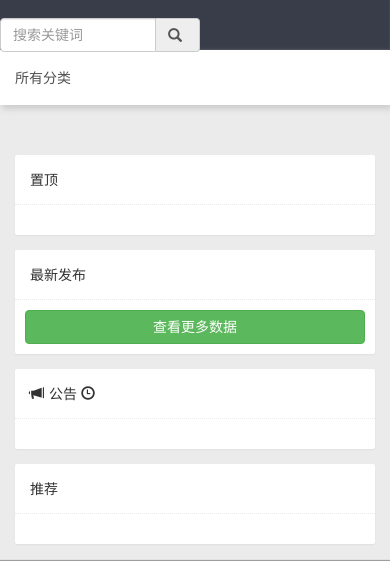
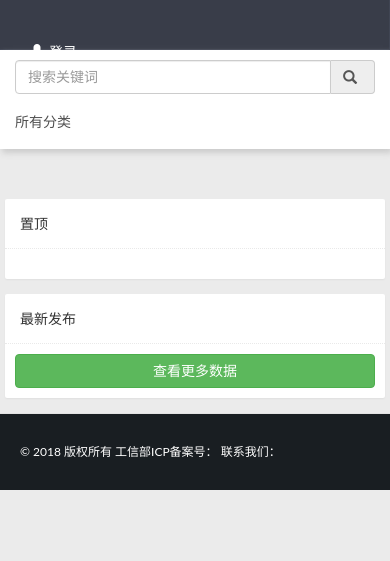
Before and after one commit to newpanjing/myblog, a Django app: page / in a window 390 px wide. Shown: the top 561 px of the page. After the commit the page ends 490 px from the top, so only its background shows below. Run offline with Django 3.2, Linux system fonts and the light colour scheme; data that the repository does not hold is empty; some libraries are stand-ins or nearby versions; grey boxes are pictures that could not be loaded.

Commit message:
优化显示样式

```diff
--- a/static/css/style.css
+++ b/static/css/style.css
@@ -7,6 +7,34 @@
     .nav > li {
         display: inline-block;
     }
+
+    .search-input {
+        display: none;
+    }
+
+    .content-wrap {
+        margin-top: 20px;
+    }
+
+    .col-lg-1, .col-lg-10, .col-lg-11, .col-lg-12, .col-lg-2, .col-lg-3, .col-lg-4, .col-lg-5, .col-lg-6, .col-lg-7, .col-lg-8, .col-lg-9, .col-md-1, .col-md-10, .col-md-11, .col-md-12, .col-md-2, .col-md-3, .col-md-4, .col-md-5, .col-md-6, .col-md-7, .col-md-8, .col-md-9, .col-sm-1, .col-sm-10, .col-sm-11, .col-sm-12, .col-sm-2, .col-sm-3, .col-sm-4, .col-sm-5, .col-sm-6, .col-sm-7, .col-sm-8, .col-sm-9, .col-xs-1, .col-xs-10, .col-xs-11, .col-xs-12, .col-xs-2, .col-xs-3, .col-xs-4, .col-xs-5, .col-xs-6, .col-xs-7, .col-xs-8, .col-xs-9 {
+        position: relative;
+        min-height: 1px;
+        padding-right: 5px;
+        padding-left: 5px;
+    }
+
+    .notice-box {
+        display: none;
+    }
+
+    .footer-top {
+        display: none;
+    }
+
+    .mobile-search-input {
+        display: block;
+    }
+
 }
 
 @media screen and (max-width: 500px) {
@@ -15,7 +43,9 @@
 
 /* 中等屏幕（桌面显示器，大于等于 992px） */
 @media (min-width: 992px) {
-
+    .mobile-search-input {
+        display: none;
+    }
 }
 
 /* 大屏幕（大桌面显示器，大于等于 1200px） */
@@ -183,6 +213,7 @@
     background: none;
     color: #5FB878;
 }
+
 .tag
 .aritcle-item .title {
     padding-right: 10px;
@@ -247,10 +278,12 @@
     padding-left: 10px;
     margin: 0;
 }
-.article{
-    word-wrap:break-word;
+
+.article {
+    word-wrap: break-word;
     word-break: break-all;
 }
+
 .article img {
     max-width: 100%;
 }
@@ -410,7 +443,7 @@
 
 .aritcle-item .subject {
     color: #767373;
-    word-wrap:break-word;
+    word-wrap: break-word;
     word-break: break-all;
 }
 
@@ -529,9 +562,11 @@
     background-color: #f7f7f7;
     margin-top: 10px;
 }
-.reply-list .item{
+
+.reply-list .item {
     padding: 10px;
 }
+
 .reply-input {
     display: table;
     width: 100%;
@@ -552,6 +587,7 @@
 .footer .qrcode-box {
     margin: 10px auto;
 }
+
 .footer .qrcode {
     background: url("../images/qrcode.png") no-repeat;
     background-size: cover;
@@ -560,22 +596,28 @@
     margin-left: auto;
     margin-right: auto;
 }
-.reply-comment-box{
+
+.reply-comment-box {
     margin: 10px auto;
     font-size: 12px;
 }
-.reply-comment-box a{
+
+.reply-comment-box a {
     font-size: 12px;
 }
-.search-input{
+
+.search-input {
     padding-top: 10px;
 }
-.search-input .input-group{
+
+.search-input .input-group {
     width: 200px;
 }
-.project-item{
+
+.project-item {
     line-height: 25px;
 }
-.project-detail img{
+
+.project-detail img {
     max-width: 100%;
 }
--- a/templates/extend.html
+++ b/templates/extend.html
@@ -69,7 +69,22 @@
     </div>
     {% block navbar %}
         <div class="navbar-block categorys">
+
             <div class="container">
+
+            <!-- 触屏搜索框 -->
+            <div class="search-input mobile-search-input">
+                <form target="_blank" role="search" method="get" id="searchform"
+                      action="{% url 'haystack_search' %}">
+                    <div class="input-group" style="width: auto">
+                        <input type="search" name="q" class="form-control" placeholder="搜索关键词"
+                               aria-describedby="basic-addon1">
+                        <span class="input-group-addon" id="basic-addon1">
+                                  <i class="glyphicon glyphicon-search"></i>
+                              </span>
+                    </div>
+                </form>
+            </div>
                 <ul class="nav navbar-nav">
                     {% if request.path == '/category' %}
                         <li class="active"><a href="{% url 'category' %}">所有分类</a></li>
@@ -95,7 +110,7 @@
             <div class="col-md-8">
                 {% block body %}{% endblock %}
             </div>
-            <div class="col-md-4">
+            <div class="col-md-4 notice-box">
 
                 <div class="block">
                     <div class="block-title">
```
